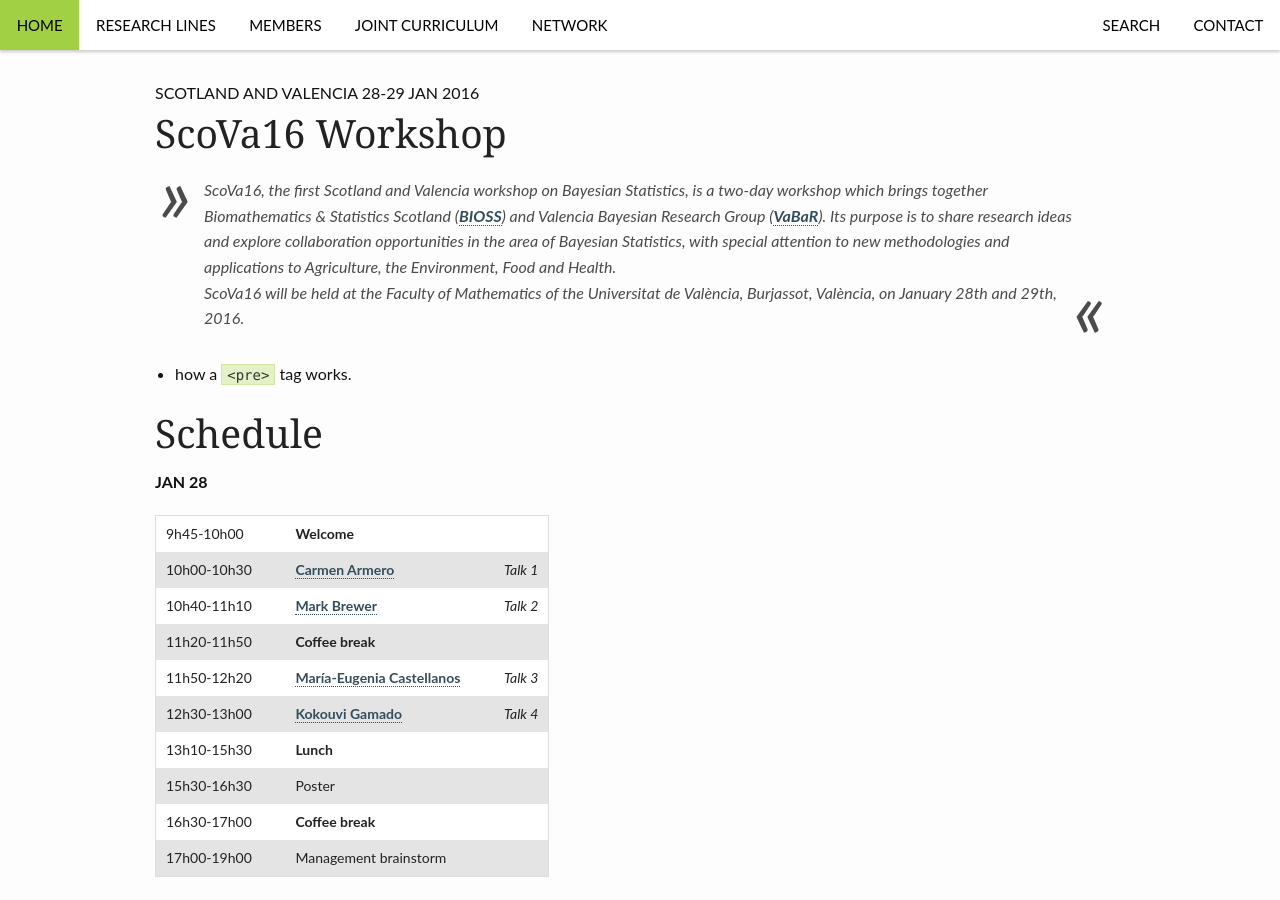
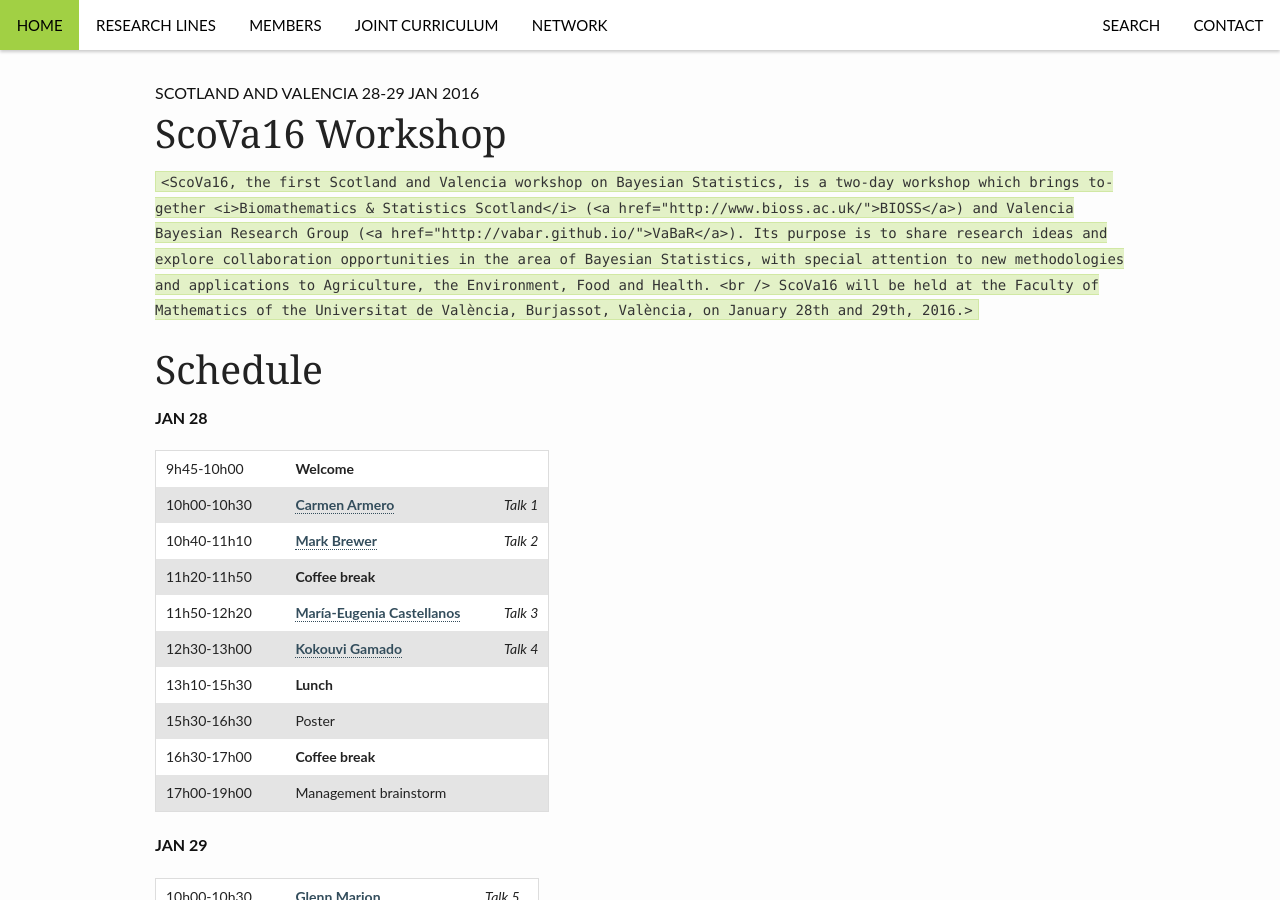
Before and after one commit to VABAR/VABAR.github.io, a Jekyll site: the page built from _posts/events/2015-11-25-ScoVa16.md, in a window 1280 px wide and 900 px high. Built offline with Jekyll 4.4.1, drawn with Linux system fonts in a browser that asks for light colours.

Commit message:
Update 2015-11-25-ScoVa16.md

```diff
--- a/_posts/events/2015-11-25-ScoVa16.md
+++ b/_posts/events/2015-11-25-ScoVa16.md
@@ -8,12 +8,8 @@
 categories: events
 ---
 
-<blockquote>
-ScoVa16, the first Scotland and Valencia workshop on Bayesian Statistics, is a two-day workshop which brings together <i>Biomathematics & Statistics Scotland</i> (<a href="http://www.bioss.ac.uk/">BIOSS</a>) and Valencia Bayesian Research Group (<a href="http://vabar.github.io/">VaBaR</a>). Its purpose is to share research ideas and explore collaboration opportunities in the area of Bayesian Statistics, with special attention to new methodologies and applications to Agriculture, the Environment, Food and Health. <br />
-ScoVa16 will be held at the Faculty of Mathematics of the Universitat de València, Burjassot, València, on January 28th and 29th, 2016.
-</blockquote>
-
- - how a `<pre>` tag works.
+`<ScoVa16, the first Scotland and Valencia workshop on Bayesian Statistics, is a two-day workshop which brings together <i>Biomathematics & Statistics Scotland</i> (<a href="http://www.bioss.ac.uk/">BIOSS</a>) and Valencia Bayesian Research Group (<a href="http://vabar.github.io/">VaBaR</a>). Its purpose is to share research ideas and explore collaboration opportunities in the area of Bayesian Statistics, with special attention to new methodologies and applications to Agriculture, the Environment, Food and Health. <br />
+ScoVa16 will be held at the Faculty of Mathematics of the Universitat de València, Burjassot, València, on January 28th and 29th, 2016.>`
 
 # Schedule
 
```
